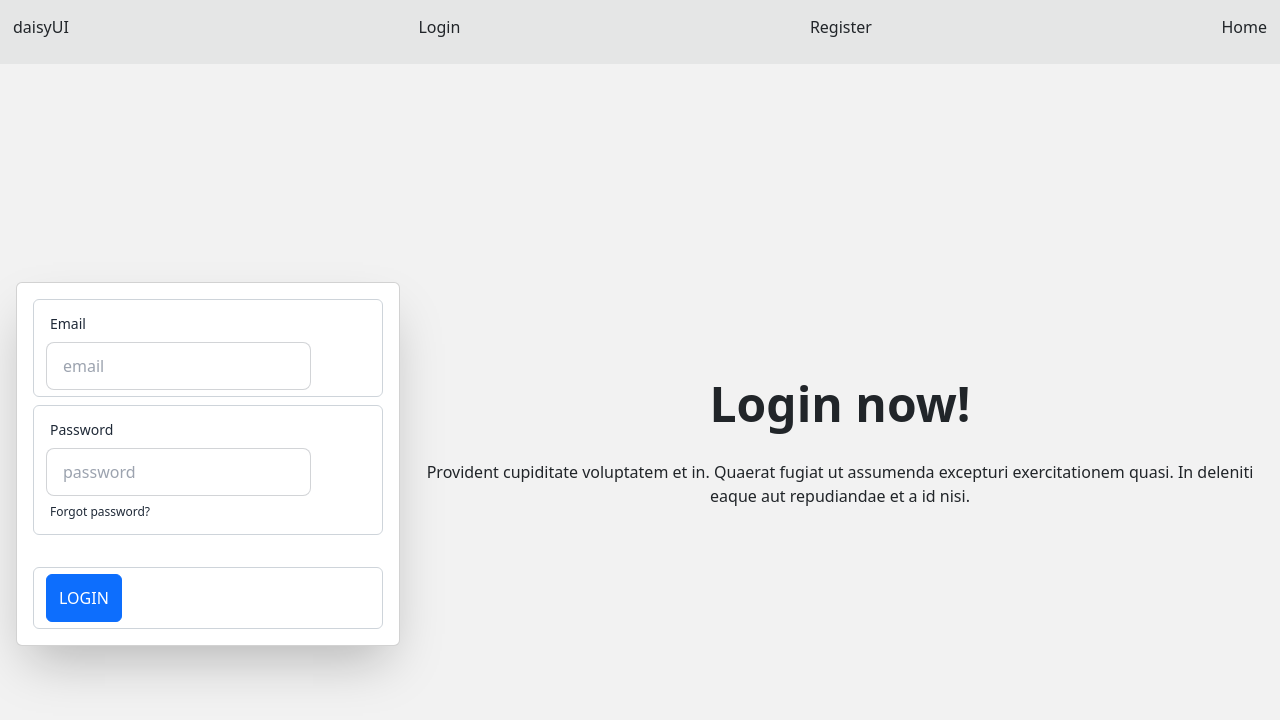
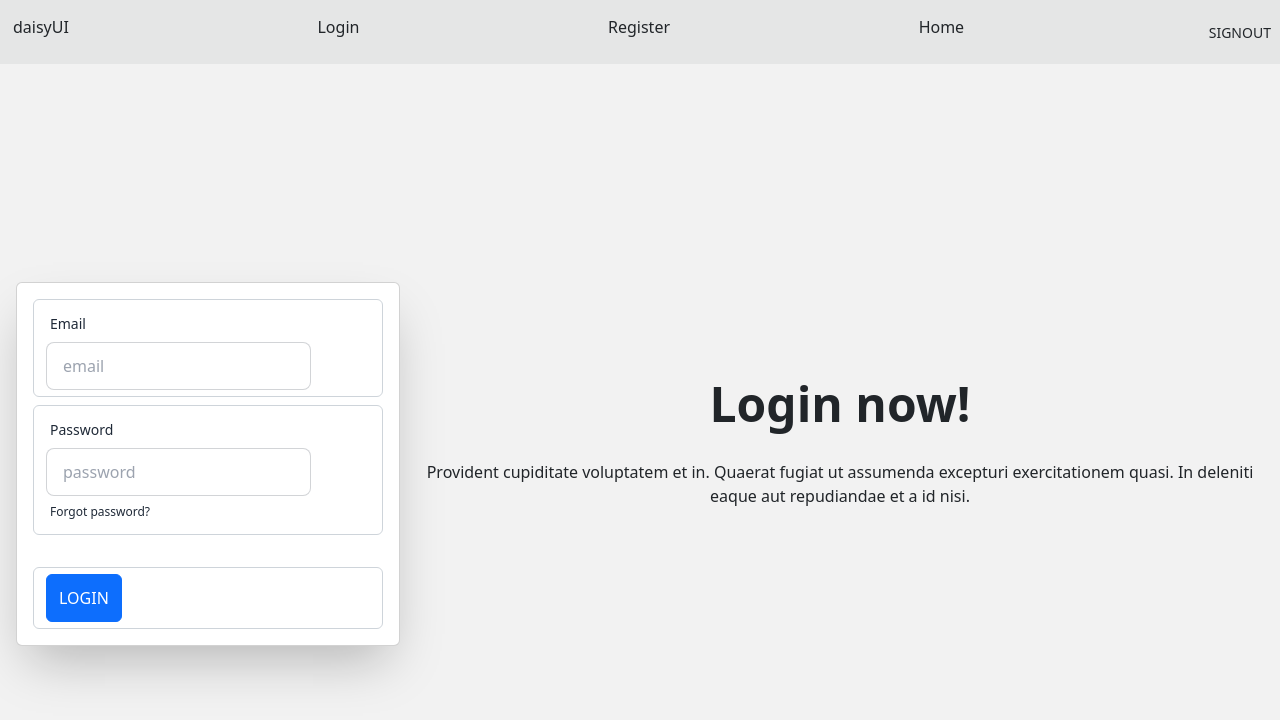
Before and after one commit to AMIThasan23333/firebase-authentication, a React (Create React App) app: page /login in a window 1280 px wide. Shown: the top 720 px of the page. Built offline with nearby package versions, Linux system fonts and the light colour scheme; no server answers.

Commit message:
adding signOut

```diff
--- a/src/Components/Context/UserContext.js
+++ b/src/Components/Context/UserContext.js
@@ -1,5 +1,5 @@
 import React, { Children, createContext, useEffect, useState } from 'react';
-import { createUserWithEmailAndPassword, getAuth, onAuthStateChanged, signInWithEmailAndPassword, updateCurrentUser } from 'firebase/auth';
+import { createUserWithEmailAndPassword, getAuth, onAuthStateChanged, signInWithEmailAndPassword, signOut, updateCurrentUser } from 'firebase/auth';
 import App from './../../App';
 import Apps from '../../Firebase/firebase.init';
 
@@ -27,6 +27,12 @@
     return signInWithEmailAndPassword(auth,email,password)
 }
 
+
+   const   logOut = () => {
+          return signOut(auth);
+   }
+
+
 useEffect(() => {
 
     onAuthStateChanged(auth, currentUser => {
@@ -38,7 +44,7 @@
 
 
 
-const authInfo = {user : user, createUser, signIn }
+const authInfo = {user : user, createUser, signIn,  logOut }
 
 
 
--- a/src/Components/Header/Header.js
+++ b/src/Components/Header/Header.js
@@ -5,7 +5,20 @@
 const Header = () => {
 
 
-    const {user} = useContext(AuthContext)
+    const {user, logOut} = useContext(AuthContext)
+
+
+    const handleSignOut = () => {
+
+        logOut()
+        .then(() => {
+
+        })
+        .catch(error => console.error(error));
+
+
+
+    }
 
     return (
 
@@ -40,6 +53,8 @@
 
         {   user?.email && <span>Welcome {user.email}</span>}
 
+        <button onClick={handleSignOut} className='btn btn-sm'>SignOut</button>
+
 
 
 
```
